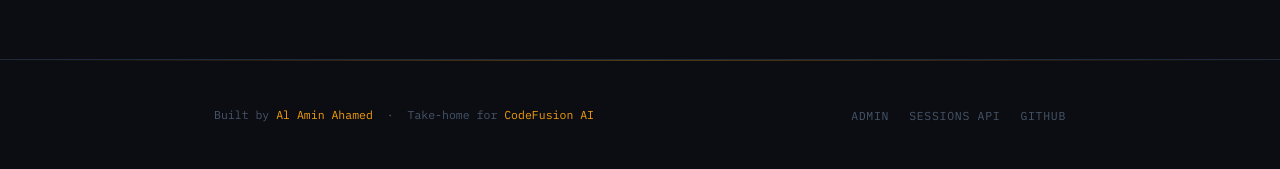
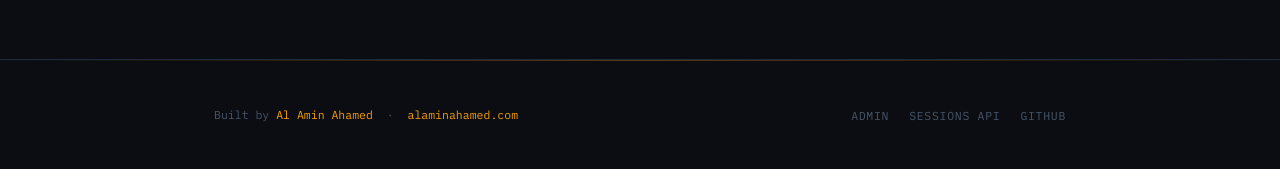
Before and after one commit to mralaminahamed/codebase-research-agent, a Django app: page / in a window 1280 px wide. Shown: the part 2286-2455 px from the top of the page. Run offline with Django 5.2, Linux system fonts and the light colour scheme; style sheets or scripts are compiled from the project's sources.

Commit message:
chore: remove CodeFusion AI references for public release

```diff
--- a/research/templates/base.html
+++ b/research/templates/base.html
@@ -58,8 +58,7 @@
         Built by
         <a class="text-amber no-underline hover:underline" href="https://github.com/mralaminahamed" target="_blank">Al Amin Ahamed</a>
         &nbsp;·&nbsp;
-        Take-home for
-        <a class="text-amber no-underline hover:underline" href="mailto:hr@codefusionai.com">CodeFusion AI</a>
+        <a class="text-amber no-underline hover:underline" href="https://alaminahamed.com" target="_blank">alaminahamed.com</a>
       </p>
       <ul class="flex gap-5 list-none">
         <li><a class="text-[0.72rem] text-text-dim no-underline tracking-[0.06em] uppercase hover:text-amber transition-colors" href="/admin/">Admin</a></li>
```
Also changed, not shown: README.md.
